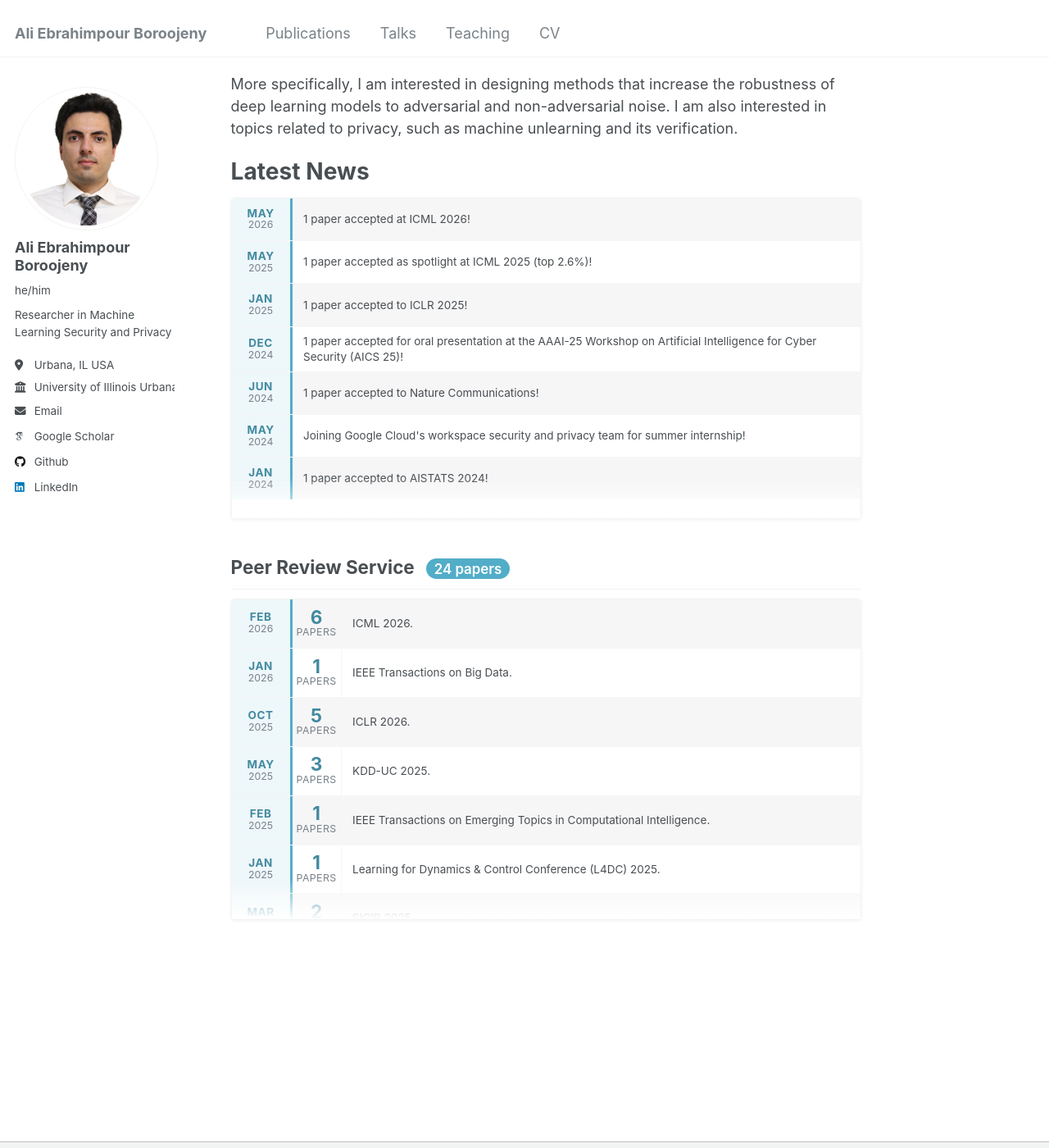
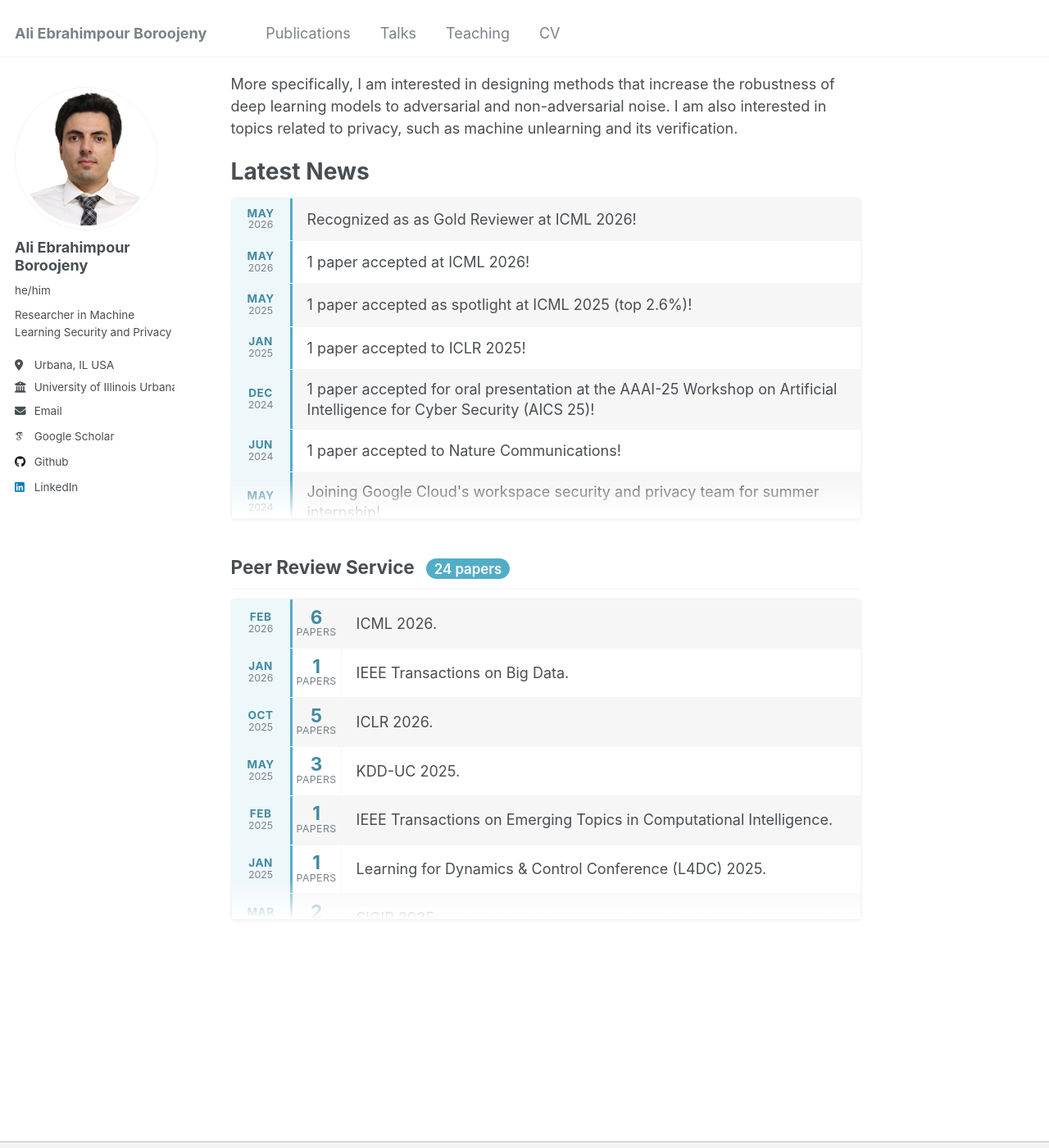
Before and after one commit to Ali-E/ali-e.github.io, a Jekyll site: the page built from _pages/about.md, in a window 1280 px wide and 1400 px high, scrolled down 191 px. Shown: the whole window at 82% size. Built offline with Jekyll 4.4.1, drawn with Linux system fonts in a browser that asks for light colours; some web fonts are replaced.

Commit message:
adding the gold reviewer

```diff
--- a/_pages/about.md
+++ b/_pages/about.md
@@ -16,6 +16,10 @@ More specifically, I am interested in designing methods that increase the robust
 
 <div class="news-scroll-container">
 <div class="news-scroll-inner">
+<div class="news-item">
+<div class="news-date"><span class="news-month">May</span><span class="news-year">2026</span></div>
+<div class="news-text">Recognized as as Gold Reviewer at ICML 2026!</div>
+</div>
 <div class="news-item">
 <div class="news-date"><span class="news-month">May</span><span class="news-year">2026</span></div>
 <div class="news-text">1 paper accepted at ICML 2026!</div>
--- a/_sass/_page.scss
+++ b/_sass/_page.scss
@@ -337,7 +337,7 @@
   display: flex;
   align-items: center;
   padding: 0.6em 1em;
-  font-size: $type-size-6;
+  font-size: $type-size-5;
   line-height: 1.4;
   color: $text-color;
 }
```
